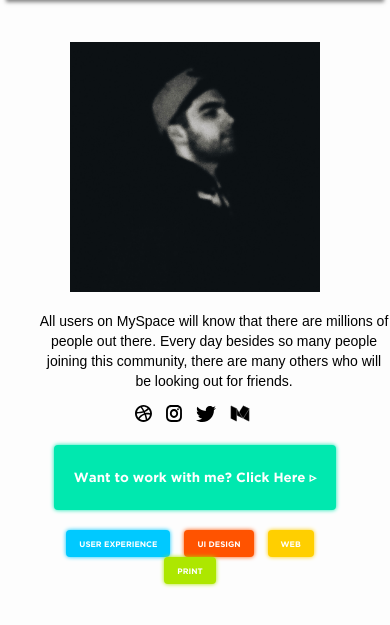
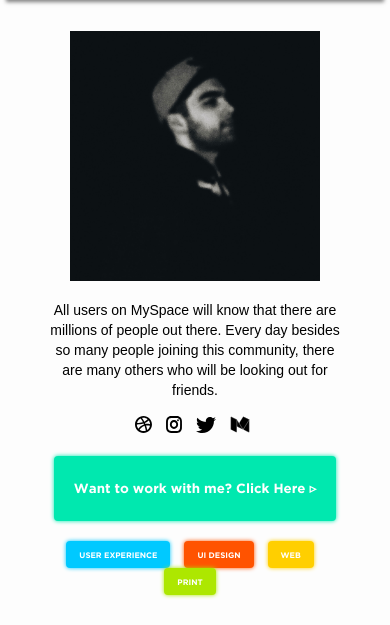
Before and after one commit to DarioVaccaro/vaccaro.design, a PHP site: page /index.html in a window 390 px wide. Shown: the part 116-741 px from the top of the page. Run offline with PHP 8.4, Linux system fonts and the light colour scheme; style sheets or scripts are compiled from the project's sources; some web fonts are replaced.

Commit message:
Fixed main paragraph

```diff
--- a/css/style.css
+++ b/css/style.css
@@ -245,7 +245,8 @@ body main .starter-block .profile .profile-info p {
 @media (max-width: 600px) {
   body main .starter-block .profile .profile-info p {
     font-size: 14px;
-    width: 350px;
+    width: 300px;
+    margin-bottom: 40px;
   }
 }
 body main .starter-block .profile .profile-info .social {
--- a/css/style.less
+++ b/css/style.less
@@ -206,7 +206,8 @@ body {
 						}
 						@media(max-width: 600px) {
 							font-size: 14px;
-							width: 350px;
+							width: 300px;
+							margin-bottom: 40px;
 						}
 					}
 					.social {
```
